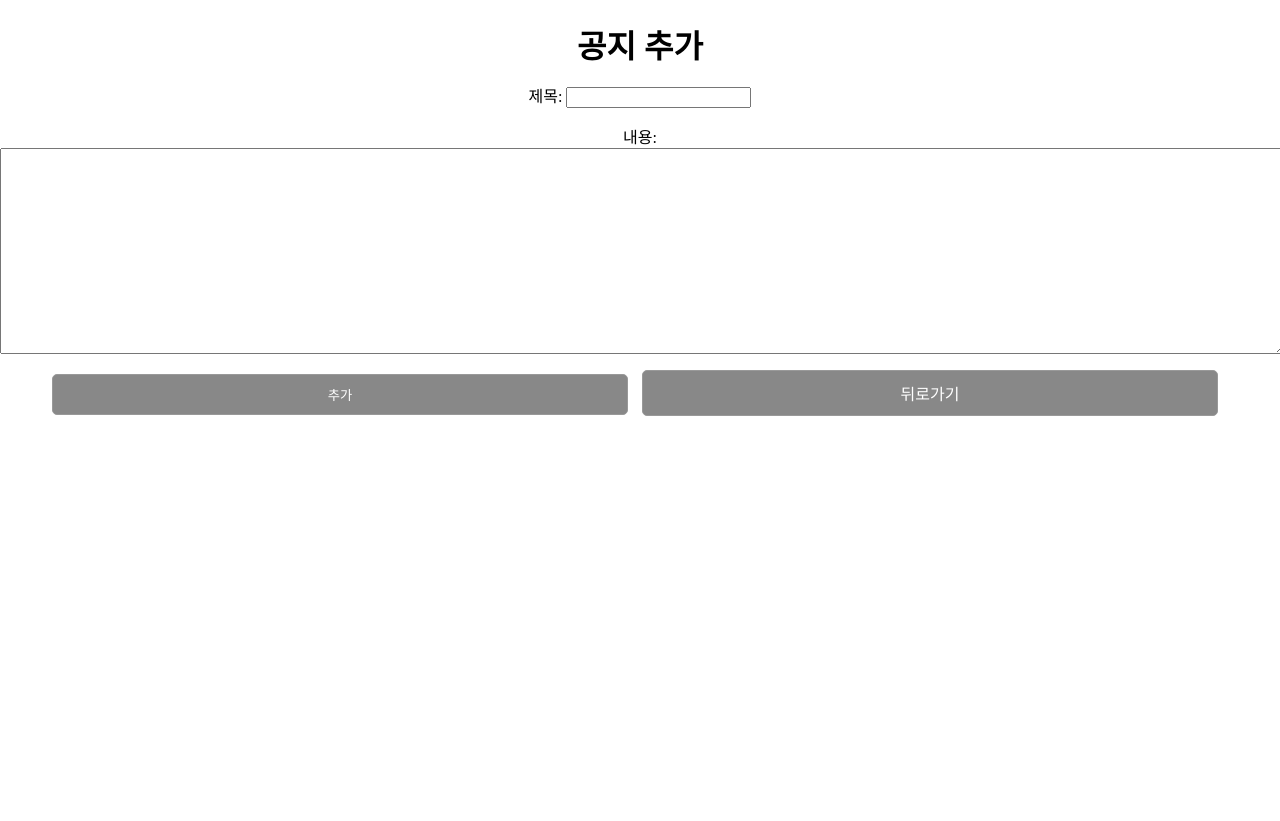
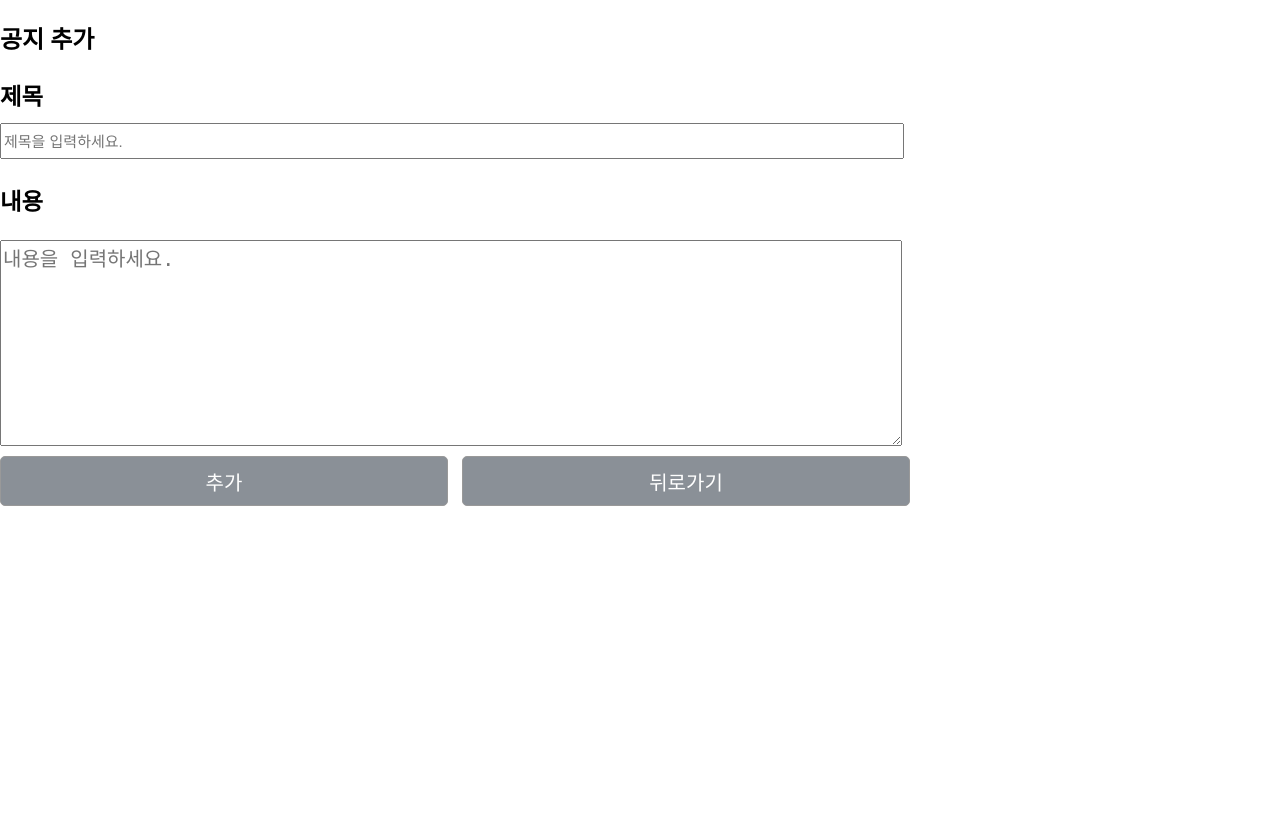
Before and after one commit to sweetpotatoju/SW_Chatbot, a Django app: template chatbotAdmin/templates/chatbotAdmin/add_notice.html in a window 1280 px wide. After the commit the page ends 506 px from the top, so only its background shows below. Run offline with Django 4.2, Linux system fonts and the light colour scheme; the template is opened without the code that fills it, so the values that code supplies are empty.

Commit message:
관리자 페이지 UI 적용[공지 추가 디자인]

```diff
--- a/chatbotAdmin/templates/chatbotAdmin/add_notice.html
+++ b/chatbotAdmin/templates/chatbotAdmin/add_notice.html
@@ -6,15 +6,14 @@
     <title>챗봇 공지 추가</title>
     <style>
          body {
-            align-items: center;
-            justify-content: center;
-            height: 100vh;
-            margin: 0;
+             height: 100vh;
+             margin: 0;
              padding: 0;
-        }
+
+         }
 
         form {
-            text-align: center; /* Center the content inside the form */
+            text-align: left; /* Center the content inside the form */
         }
 
         h1 {
@@ -22,7 +21,8 @@
         }
 
         textarea {
-            width: 100%;
+            left : 20%;
+            width: 70%;
             height: 200px;
             display: block;
             margin-bottom: 10px;
@@ -30,37 +30,98 @@
 
         input[type="submit"],
         .cancel-button {
-            width: 45%; /* Adjust the width to leave some space between buttons */
             display: inline-block;
             padding: 10px;
             color: #fff;
             text-decoration: none;
             border: 1px solid #999;
             border-radius: 5px;
-            background-color: #888; /* Gray color for both buttons */
+            box-sizing: border-box;
+            margin-right: 10px;
+            margin-bottom: 10px;
+            right: 0;
+            background-color: #8A9097;
+            width: 35%;
+            height: 50px;
+            text-align: center;
+            font-size: 20px;
+        }
+
+        .title{
+            border-radius: 5px;
+            text-align: left;
+        }
+        .id_title{
+            text-align: left;
+            font-size: 20px;
+            height: 30px;
+            margin-bottom: 15px;
+        }
+
+
+        .id_content{
+            text-align: left;
+            font-size: 15px;
+        }
+
+        .title_input{
+            left: 0;
+        }
+
+        button:hover {
+            background-color: #61678c;
+            font: 15px white;
+            cursor : pointer;
+        }
+        .cancel-button:hover{
+            background-color: #61678c;
+            font: 15px white;
+            cursor : pointer;
+        }
+        .add{
+            display: inline-block;
+            padding: 10px;
+            color: #fff;
+            text-decoration: none;
+            border: 1px solid #999;
+            border-radius: 5px;
             box-sizing: border-box; /* Include padding and border in the width */
             margin-right: 10px; /* Add a margin between the buttons */
             margin-bottom: 10px; /* Add margin at the bottom of the buttons */
+            right: 0;
+            background-color: #8A9097;
+            width: 35%;
+            height: 50px;
+            text-align: center;
+            font-size: 20px;
         }
+
     </style>
 </head>
 
 <body>
+    <div>
     <form method="post" action="">
         {% csrf_token %}
-        <h1>공지 추가</h1>
-        <p>
-        <label for="id_title">제목:</label>
-        <input type="text" name="title" id="id_title" required>
-        </p>
-        <p>
-        <label for="id_content">내용:</label>
-        <textarea name="content" id="id_content"></textarea>
-        </p>
-        <input type="submit" value="추가" onclick="showCustomPopup('추가');">
-        <a href="{% url 'management' %}" class="cancel-button" onclick="showCustomPopup('뒤로가기');">뒤로가기</a>
+        <div class="title"><h2>공지 추가</h2></div>
+
+        <div class="id_title">
+            <label for="id_title"><h3>제목</h3></label>
+        </div>
+
+        <div class="title_input">
+            <input type="text" name="title" id="id_title" style="height: 30px; width: 70%; left: 0; font-size: 15px" placeholder="제목을 입력하세요." required>
+        </div>
+
+        <div class="id_content">
+            <label for="id_content" style="font-size: 20px"><h3>내용</h3></label>
+        </div>
+
+        <textarea name="content" id="id_content" style="font-size: 20px" placeholder="내용을 입력하세요."></textarea>
+        <button class="add" type="submit" value="추가" style="text-align: center" onclick="showCustomPopup('추가');">추가</button>
+        <a href="{% url 'management' %}" class="cancel-button" style="text-align: center; left: 50%" onclick="showCustomPopup('뒤로가기');">뒤로가기</a>
     </form>
-
+</div>
     <script>
         function showCustomPopup(action) {
             var result = confirm('정말로 ' + action + '하시겠습니까?');
```
Also changed, not shown: chatbotAdmin/templates/chatbotAdmin/add_question_answer.html (+20 -1 lines), chatbotAdmin/templates/chatbotAdmin/admin_page.html (+62 -11 lines), chatbotAdmin/templates/chatbotAdmin/chatbot_db_management.html (+5 -4 lines), chatbotAdmin/templates/chatbotAdmin/management.html (+52 -51 lines), chatbotAdmin/templates/chatbotAdmin/qatable_detail.html (line endings or trailing spaces).
